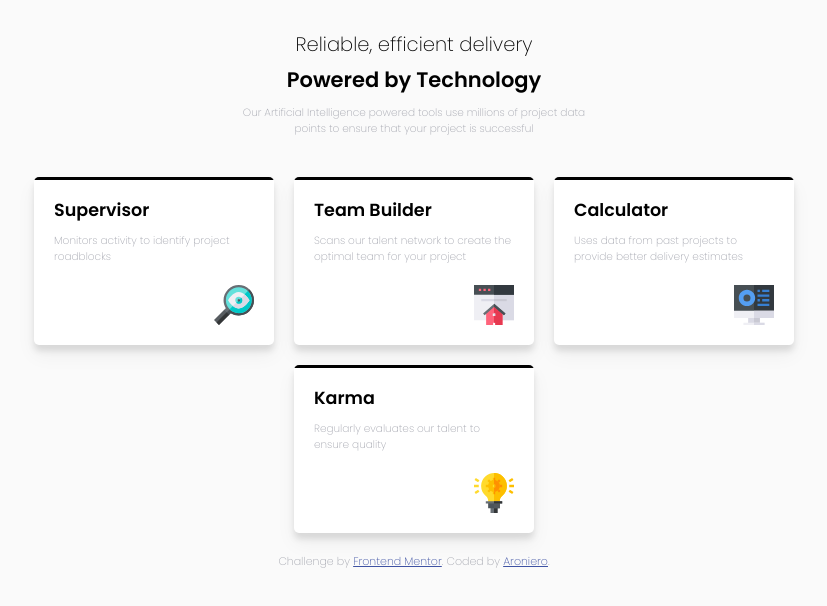
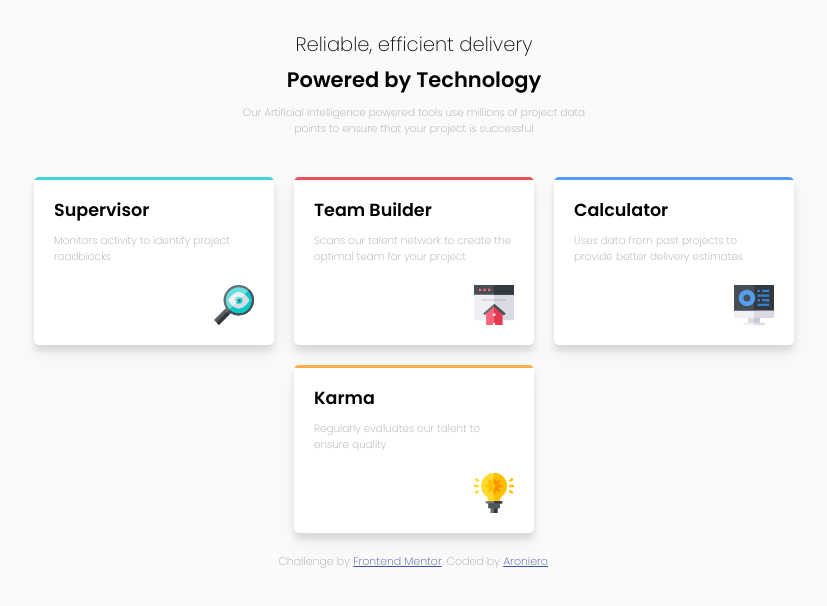
Before and after one commit to Aroniero/frontend-mentor-projects, a plain HTML site: page 1.Four-card-feature-section/index.html in a window 1280 px wide. Shown: the whole page, without its empty margins (226-1053 px from the left). Drawn offline with Linux system fonts and the light colour scheme.

Commit message:
Adding colors to the before pseudoelements

```diff
--- a/1.Four-card-feature-section/index.html
+++ b/1.Four-card-feature-section/index.html
@@ -28,28 +28,28 @@
   </header>
 
   <div class="container">
-    <div class="card">
+    <div class="card cyanLine">
       <h3>
         Supervisor
       </h3>
       <p>Monitors activity to identify project roadblocks</p>
       <img src="images/icon-supervisor.svg" alt="supervisor">
     </div>
-    <div class="card">
+    <div class="card redLine">
       <h3>
         Team Builder
       </h3>
       <p>Scans our talent network to create the optimal team for your project</p>
       <img src="images/icon-team-builder.svg" alt="house">
     </div>
-    <div class="card">
+    <div class="card blueLine">
       <h3>
         Calculator
       </h3>
       <p>Uses data from past projects to provide better delivery estimates</p>
       <img src="images/icon-calculator.svg" alt="calculator">
     </div>
-    <div class="card">
+    <div class="card orangeLine">
       <h3>
         Karma
       </h3>
--- a/1.Four-card-feature-section/style.scss
+++ b/1.Four-card-feature-section/style.scss
@@ -50,6 +50,7 @@ p{
   display: flex;
 
   justify-content: center;
+
   flex-wrap: wrap;
 
   .card{
@@ -84,6 +85,19 @@ p{
       display: block;
       margin-left: auto;
     }
+  }
 
+  .cyanLine::before {
+    background: $Cyan;
   }
+  .redLine::before {
+    background: $Red;
+  }
+  .blueLine::before {
+    background: $Blue;
+  }
+  .orangeLine::before {
+    background: $Orange;
+  }
+
 }
```
Also changed, not shown: 1.Four-card-feature-section/style.css, 1 other file.
